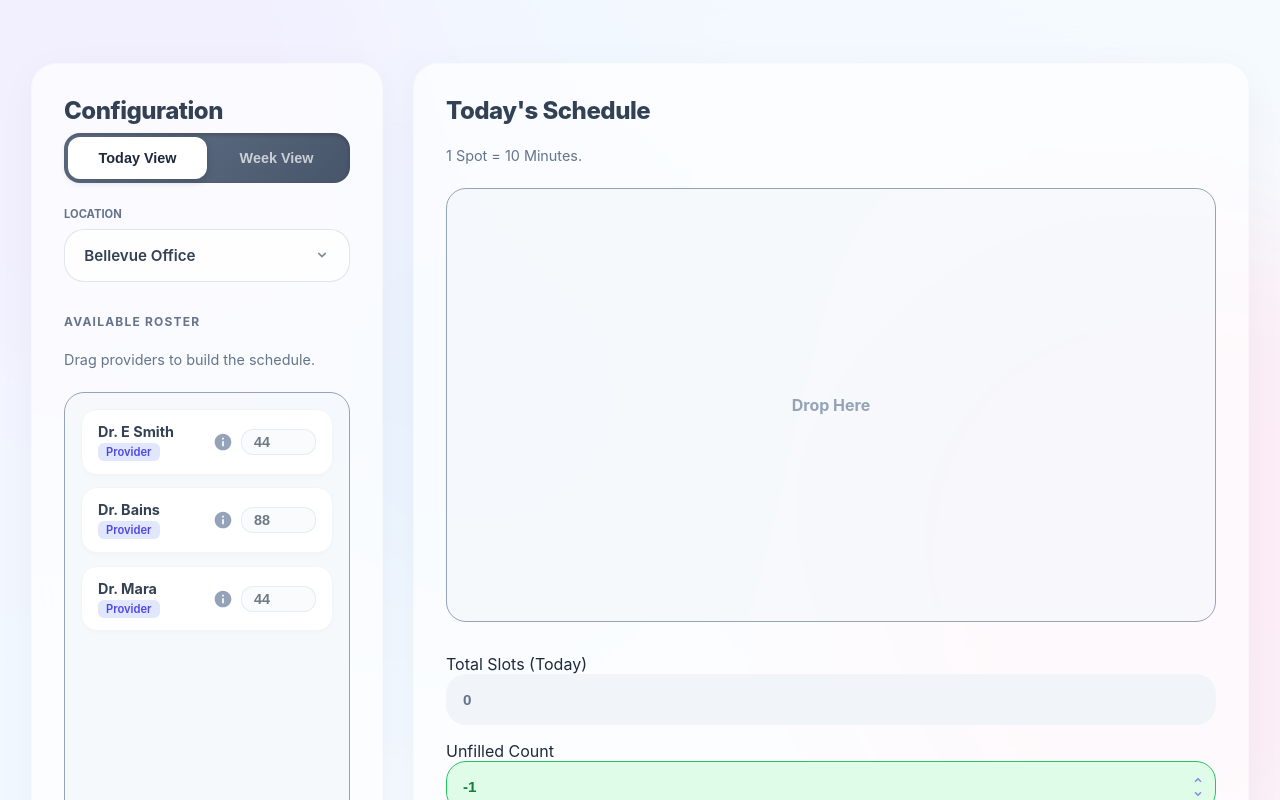
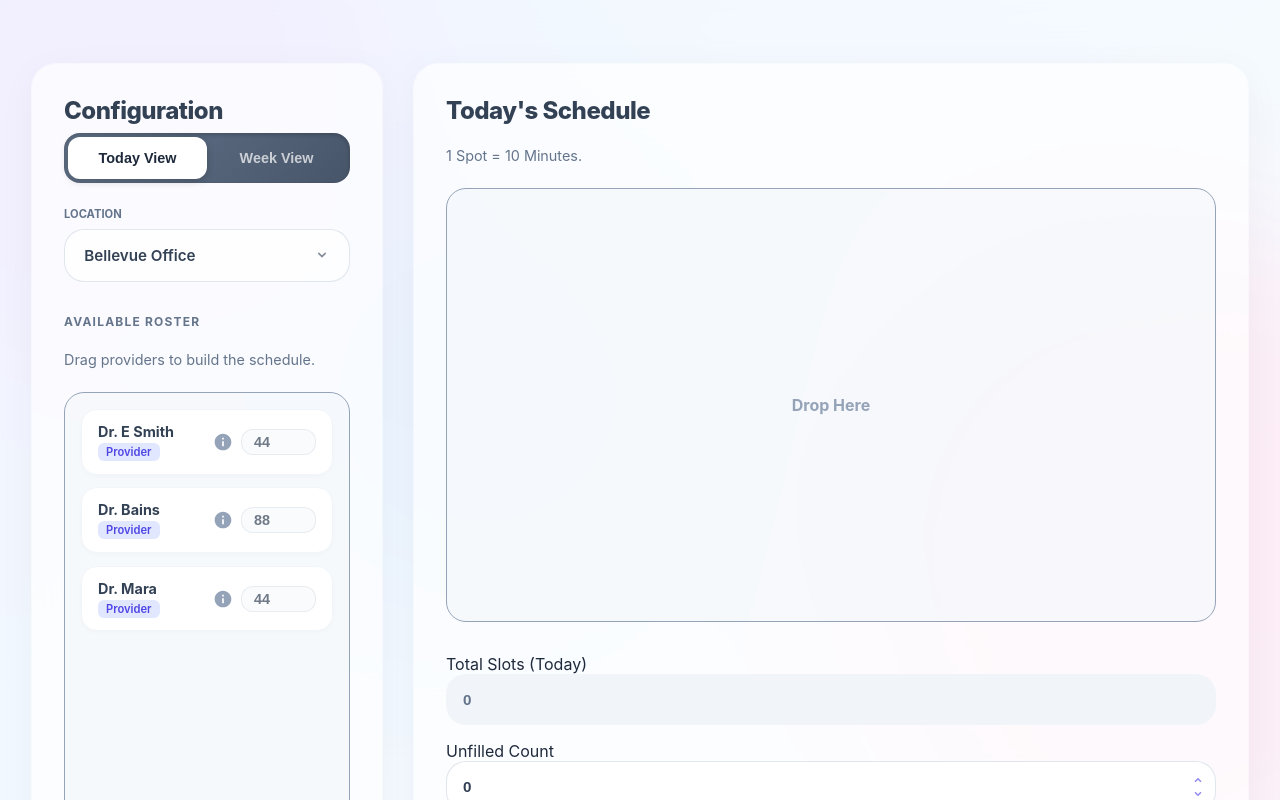
Before and after one commit to davidlewisj/schedulecalculator-, a website: page index.html in a window 1280 px wide. Both pictures are taken after a click on the button 1198 px from the left and 793 px from the top of the page. Shown: the top 800 px of the page. Drawn offline with Linux system fonts and the light colour scheme.

Commit message:
Remove Rachel and Dr. Jacobs; prevent negative unfilled count

```diff
--- a/index.html
+++ b/index.html
@@ -371,9 +371,7 @@
         "silverdale": [ { id: "sil_1", name: "Dr. Kushner", role: "Provider", default: 44, schedule: {} }, { id: "sil_2", name: "Dr. Kwolek", role: "Provider", default: 44, schedule: {} }, { id: "sil_3", name: "Dr. Lamberton", role: "Provider", default: 44, schedule: {} }, { id: "sil_4", name: "Nancy", role: "Assistant", default: 48, schedule: {} }, { id: "sil_5", name: "Gabby", role: "Assistant", default: 48, schedule: {} }, { id: "sil_6", name: "Victoria", role: "Assistant", default: 48, schedule: {} } ],
         "federalway": [ { id: "fed_1", name: "Dr. Mara", role: "Provider", default: 66, schedule: {} }, { id: "fed_2", name: "Dr. Bains", role: "Provider", default: 88, schedule: {} } ],
         "sleepmedicine": [
-            { id: "sleep_1", name: "Dr. Jacobs", role: "Provider", default: 35, schedule: {} },
-            { id: "sleep_2", name: "Rachel", role: "Provider", default: 40, schedule: {} },
-            { id: "sleep_3", name: "Dr. Smith", role: "Provider", default: 60, schedule: {} }
+            { id: "sleep_1", name: "Dr. Smith", role: "Provider", default: 60, schedule: {} }
         ]
     };
 
@@ -459,7 +457,9 @@
     function adjustNumber(inputId, amount) {
         if(inputId === 'unfilledSpots') stopGlow();
         const input = document.getElementById(inputId);
-        let val = parseInt(input.value) || 0; input.value = val + amount;
+        let val = parseInt(input.value) || 0;
+        val = Math.max(0, val + amount);
+        input.value = val;
         if(inputId === 'unfilledSpots') updateUnfilledStyle(); else updateTotalSpots();
     }
 
```
